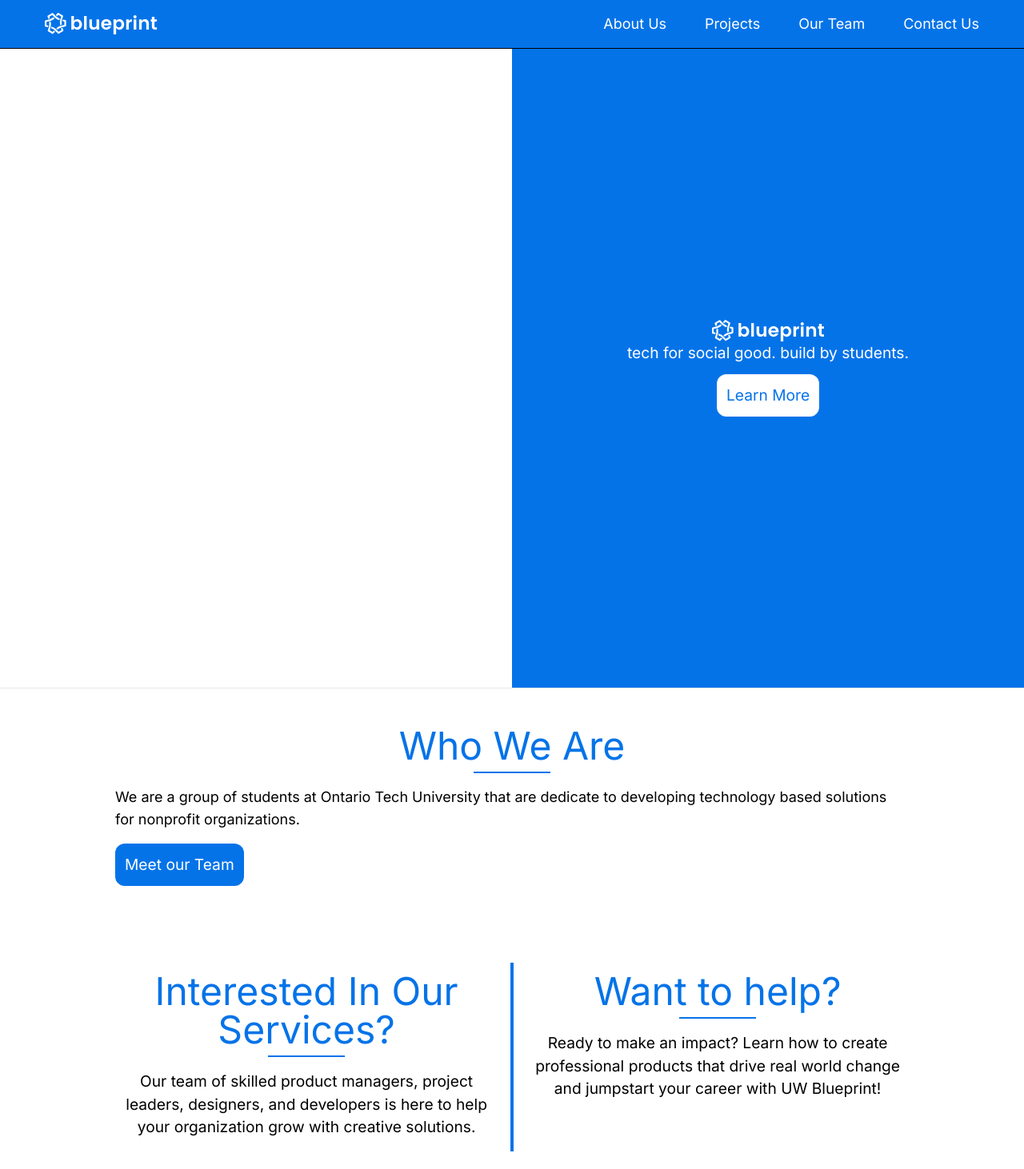
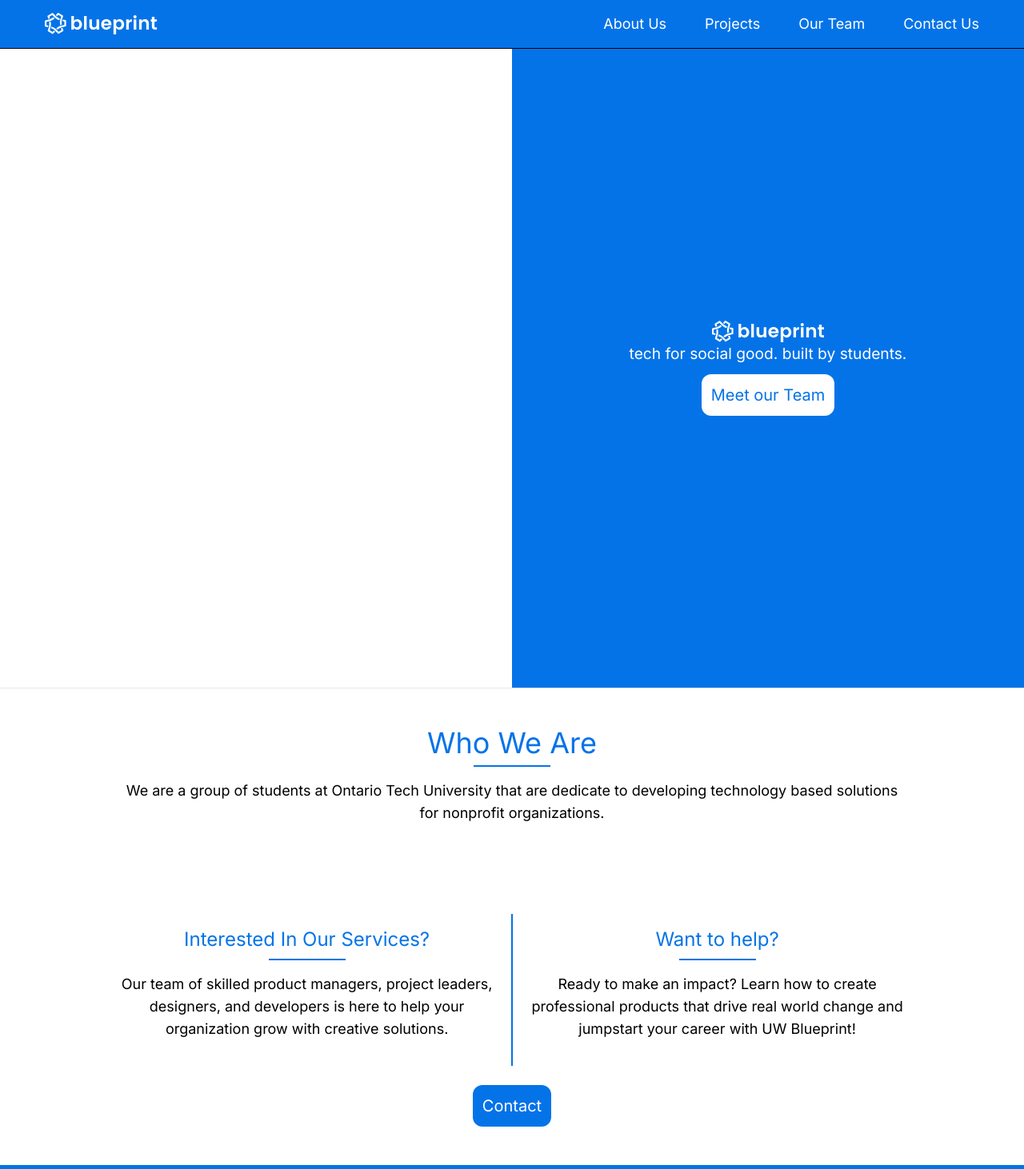
Before and after one commit to OTUBlueprint/OTUBlueprint, a Next.js app: page / in a window 1280 px wide. Shown: the top 1462 px of the page at 80% size. Built offline with nearby package versions, Linux system fonts and the light colour scheme.

Commit message:
Revised landing page font sizes.

```diff
--- a/src/app/page.tsx
+++ b/src/app/page.tsx
@@ -14,49 +14,48 @@ export default function Home() {
                     <div className="w-auto h-auto">
                         <Logo className="fill-white object-cover" />
                     </div>
-                    <p className="text-white mb-3">tech for social good. build by students.</p>
-                    <Button background="white" colour="blue">Learn More</Button>
+                    <p className="text-white mb-3">tech for social good. built by students.</p>
+                    <Link href="/team" className="text-xl"><Button background="white" colour="blue">Meet our Team</Button></Link>
                 </div>
             </section>
             <section className="flex flex-row justify-center py-12">
                 <div className="max-w-screen-lg px-4">
                     <div className="flex flex-col items-center">
-                        <p className="text-blue text-5xl">Who We Are</p>
+                        <p className="text-blue text-4xl">Who We Are</p>
                         <div className="w-24 mt-2 border border-blue" />
                     </div>
-                    <p className="my-4 text-lg">
+                    <p className="my-4 text-lg text-center">
                         We are a group of students at Ontario Tech University that are dedicate to developing technology
                         based solutions for nonprofit organizations.
                     </p>
-                    <Link href="/team" className=""><Button background="blue" colour="white">Meet our Team</Button></Link>
                 </div>
             </section>
             <section className="flex flex-row justify-center py-12">
                 <div className="max-w-screen-lg">
                     <div className="flex flex-row">
-                        <div className="pt-3 px-5 border-r-2 border-blue">
+                        <div className="p-4 border-r border-blue">
                             <div className="flex flex-col items-center text-center">
-                                <p className="text-blue text-5xl">Interested In Our Services?</p>
+                                <p className="text-blue text-2xl">Interested In Our Services?</p>
                                 <div className="w-24 mt-2 border border-blue" />
                             </div>
-                            <p className="my-4 text-center">
+                            <p className="my-4 text-center text-lg">
                                 Our team of skilled product managers, project leaders, designers, and developers is here
                                 to help your organization grow with creative solutions.
                             </p>
                         </div>
-                        <div className="pt-3 px-5 border-l-2 border-blue">
+                        <div className="p-4 border-l border-blue">
                             <div className="flex flex-col items-center text-center">
-                                <p className="text-blue text-5xl">Want to help?</p>
+                                <p className="text-blue text-2xl">Want to help?</p>
                                 <div className="w-24 mt-2 border border-blue" />
                             </div>
-                            <p className="my-4 text-center">
+                            <p className="my-4 text-center text-lg">
                                 Ready to make an impact? Learn how to create professional products that drive real world
                                 change and jumpstart your career with UW Blueprint!
                             </p>
                         </div>
                     </div>
                     <div className="flex justify-center mt-6">
-                        <Link href="/contact" className=""><Button background="blue" colour="white">Contact</Button></Link>
+                        <Link href="/contact" className="text-xl"><Button background="blue" colour="white">Contact</Button></Link>
                     </div>
                 </div>
             </section>
```
